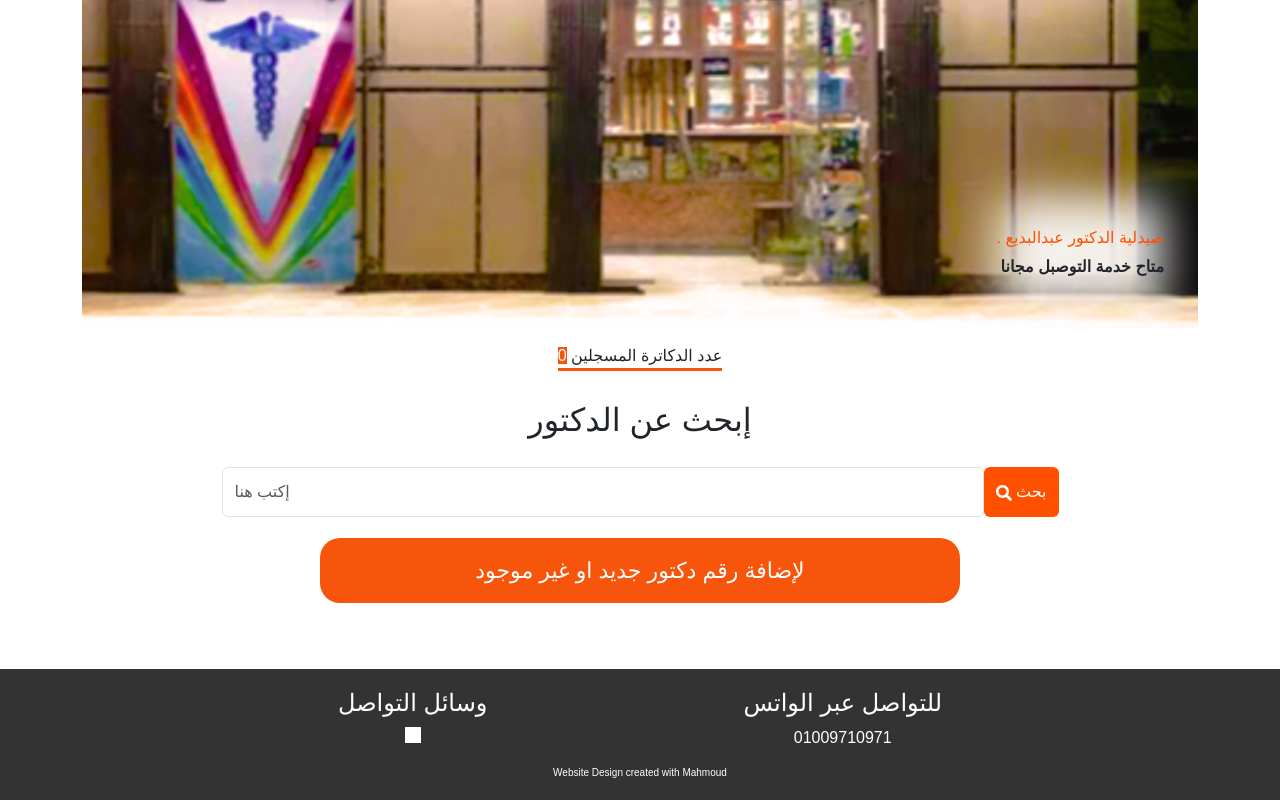
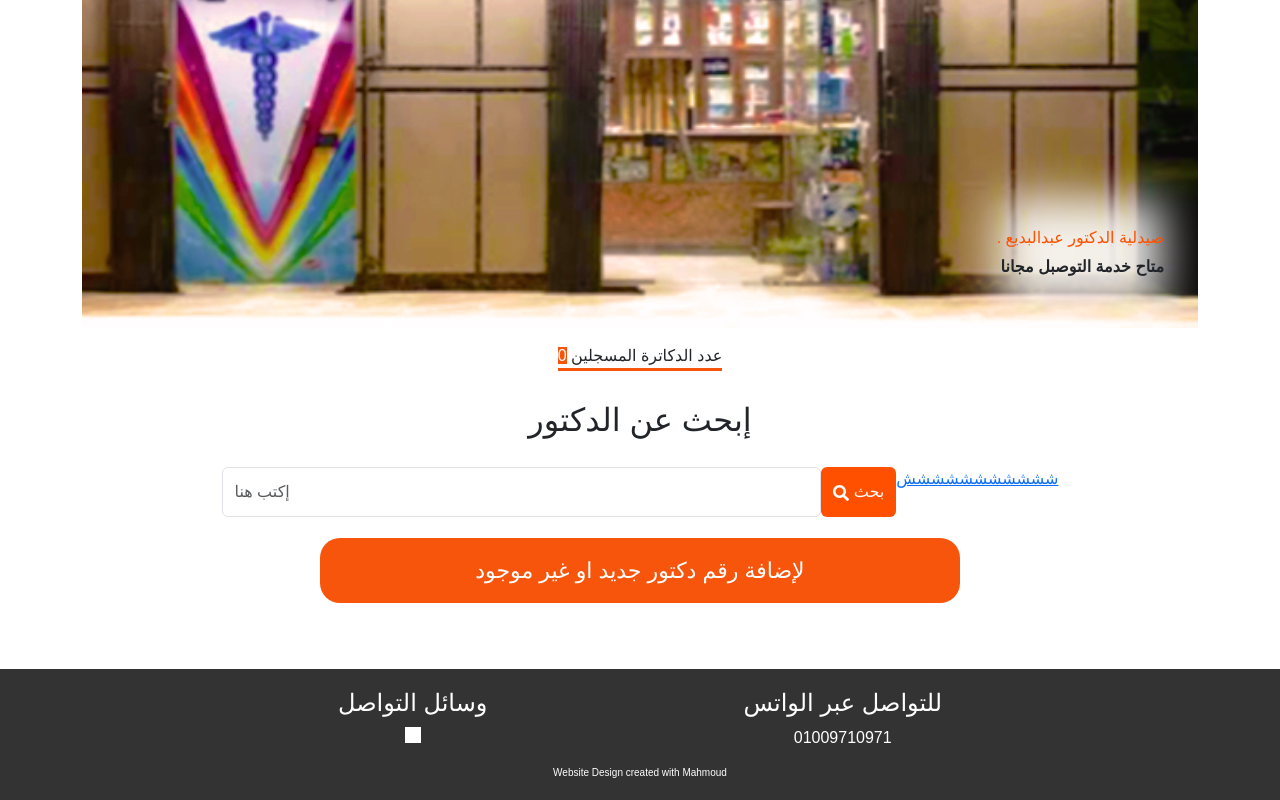
Before and after one commit to mahmoud-elmosallmy/web_parmacey_again, a React (Create React App) app: page / in a window 1280 px wide. Shown: the part 438-1238 px from the top of the page. Built offline with nearby package versions, Linux system fonts and the light colour scheme; no server answers; some icons are missing; a web font is replaced by a local one.

Commit message:
update page pharmacy V 4 again

```diff
--- a/src/Components/InputSearch/InputSearch.js
+++ b/src/Components/InputSearch/InputSearch.js
@@ -4,6 +4,7 @@ import { FaSearch } from "react-icons/fa";
 import { useFilterDoctors } from '../../Context/DoctorsFilterContext';
 import SearchDoctors from './SearchDoctors';
 import { useDoctors } from '../../Context/DoctorsContext';
+import { NavLink } from 'react-router-dom';
 
 function InputSearch() {
 
@@ -29,6 +30,7 @@ function InputSearch() {
                     </button>
                 </form>
                 {search && <SearchDoctors /> }
+                <NavLink to={`/show_doctor/10`} className='box'>ششششششششششش</NavLink>
             </div>
         </InputSearchStyle>
     )
--- a/src/Components/InputSearch/SearchDoctors.js
+++ b/src/Components/InputSearch/SearchDoctors.js
@@ -1,6 +1,6 @@
 import React from 'react'
 import { useFilterDoctors } from '../../Context/DoctorsFilterContext'
-import { Link } from 'react-router-dom';
+import { NavLink } from 'react-router-dom';
 import styled from 'styled-components';
 
 function SearchDoctors() {
@@ -10,7 +10,7 @@ function SearchDoctors() {
     const showDoctorsSearch = filterDoctors.map((ele) => {
         console.log(ele.region);
         return (
-            <Link to={`/show_doctor/${ele.id}`} className='box' onClick={() => setOnSearch(ele.name)}>
+            <NavLink to={`/show_doctor/${ele.id}`} className='box' onClick={() => setOnSearch(ele.name)}>
                 <div className='data'>
                     <h5>{ele.name}</h5>
                     <div className='category_region'>
@@ -18,7 +18,7 @@ function SearchDoctors() {
                         <p>{ele.region}</p>
                     </div>
                 </div>
-            </Link>
+            </NavLink>
         )
     })
   return (
--- a/src/Components/SearchForCategory.js
+++ b/src/Components/SearchForCategory.js
@@ -42,7 +42,8 @@ function SearchForCategory() {
             className={`${addActive === i ? "active" : ""}`}
             name='region'
             onClick={(ele) => {
-                    return (updateFilterValue(ele),
+                    return (
+                        updateFilterValue(ele),
                         setAddActive(i)
                     )
                 }
```
